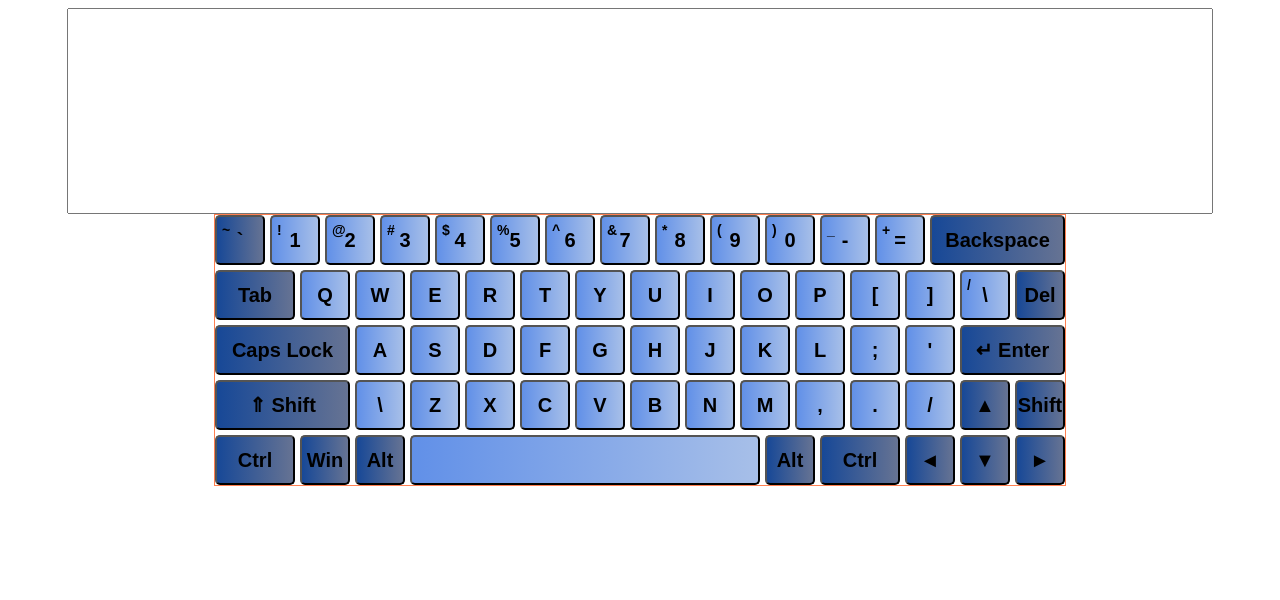
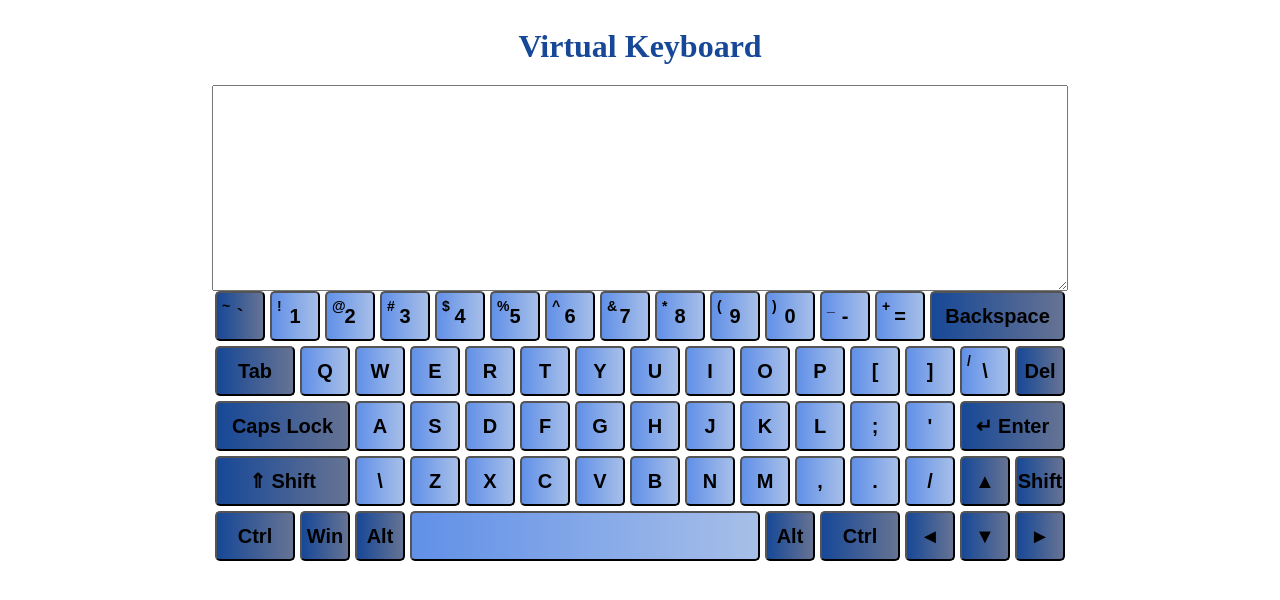
Before and after one commit to Andrey-Grishkov/virtual-keyboard, a plain HTML site: page index.html in a window 1280 px wide. Drawn offline with Linux system fonts and the light colour scheme.

Commit message:
feat: add title

```diff
--- a/index.css
+++ b/index.css
@@ -6,8 +6,15 @@
     align-items: center;
 }
 
+.title {
+    margin: 20px 0 20px 0;
+    font-size: 32px;
+    font-weight: 600;
+    color: #174897;
+}
+
 .input {
-    width: 90%;
+    width: 850px;
     height: 200px;
     font-size: 24px;
     font-weight: 600;
@@ -19,7 +26,6 @@
     display: flex;
     justify-content: flex-start;
     align-items: flex-start;
-    border: coral 1px solid;
     gap: 5px;
     flex-wrap: wrap;
 }
--- a/index.js
+++ b/index.js
@@ -7,7 +7,8 @@ const body = document.querySelector("body")
 
 body.className="page";
 
-const inputElement = document.createElement("input");
+const titleElement = document.createElement("h1");
+const inputElement = document.createElement("textarea");
 const keyboardSection = document.createElement("section");
 
 //_______________________________________Buttons Create________________________________________________________
@@ -37,11 +38,19 @@ buttonsFiveString.map((button)=>{
 })
 //_______________________________________________________________________________________________________________________
 
+titleElement.className="title";
+const titleElementText = document.createTextNode("Virtual Keyboard");
+titleElement.append(titleElementText);
+
 inputElement.className="input";
 keyboardSection.className="keyboard-field";
-body.prepend(inputElement);
+body.prepend(titleElement);
+body.append(inputElement);
 body.append(keyboardSection);
 
 const ButtonsListener = new ButtonListener(keyboardSection, inputElement);
 ButtonsListener.setEventListeners();
 ButtonsListener.setKeyEventListeners();
+
+
+console.log(titleElement, "titleElement")
```
